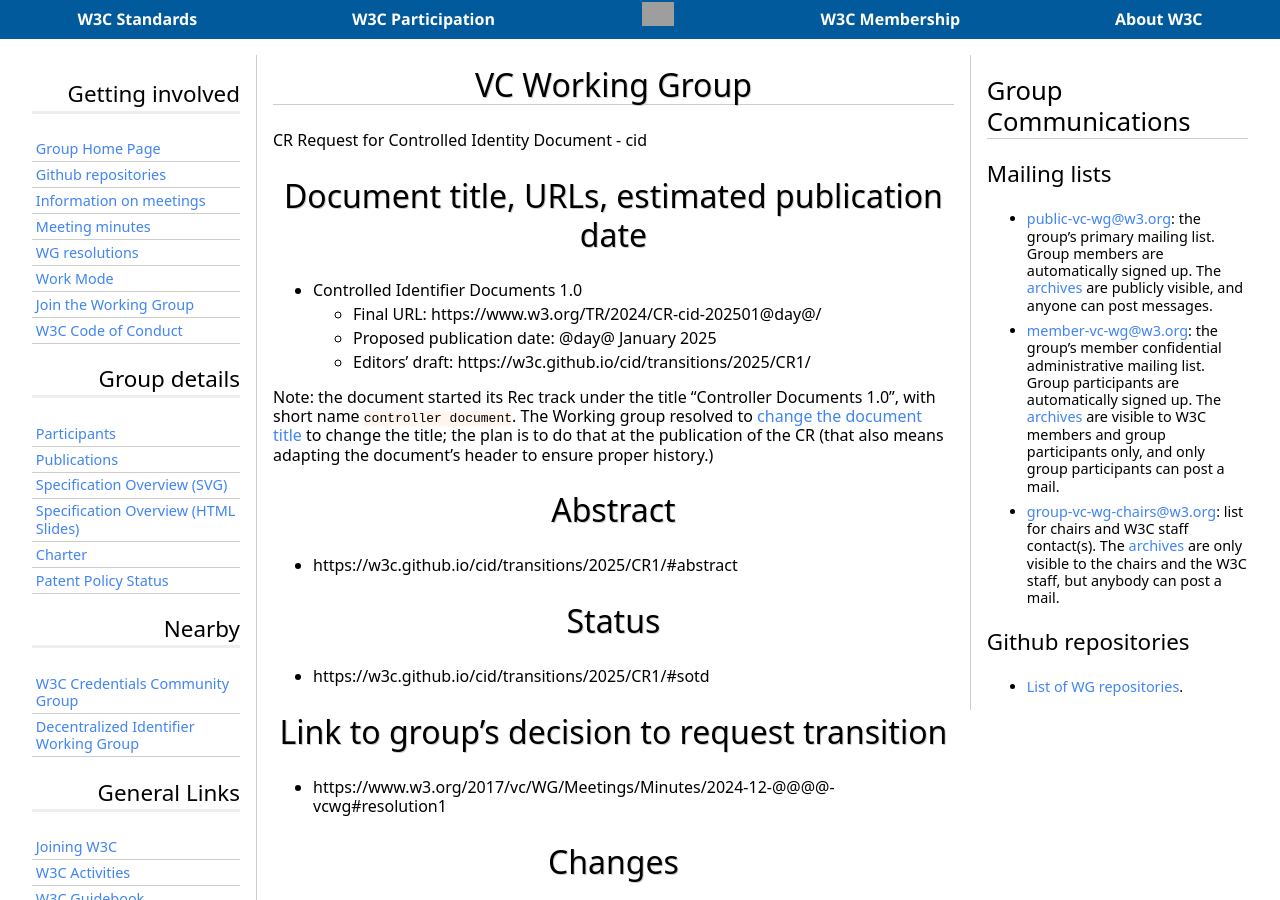
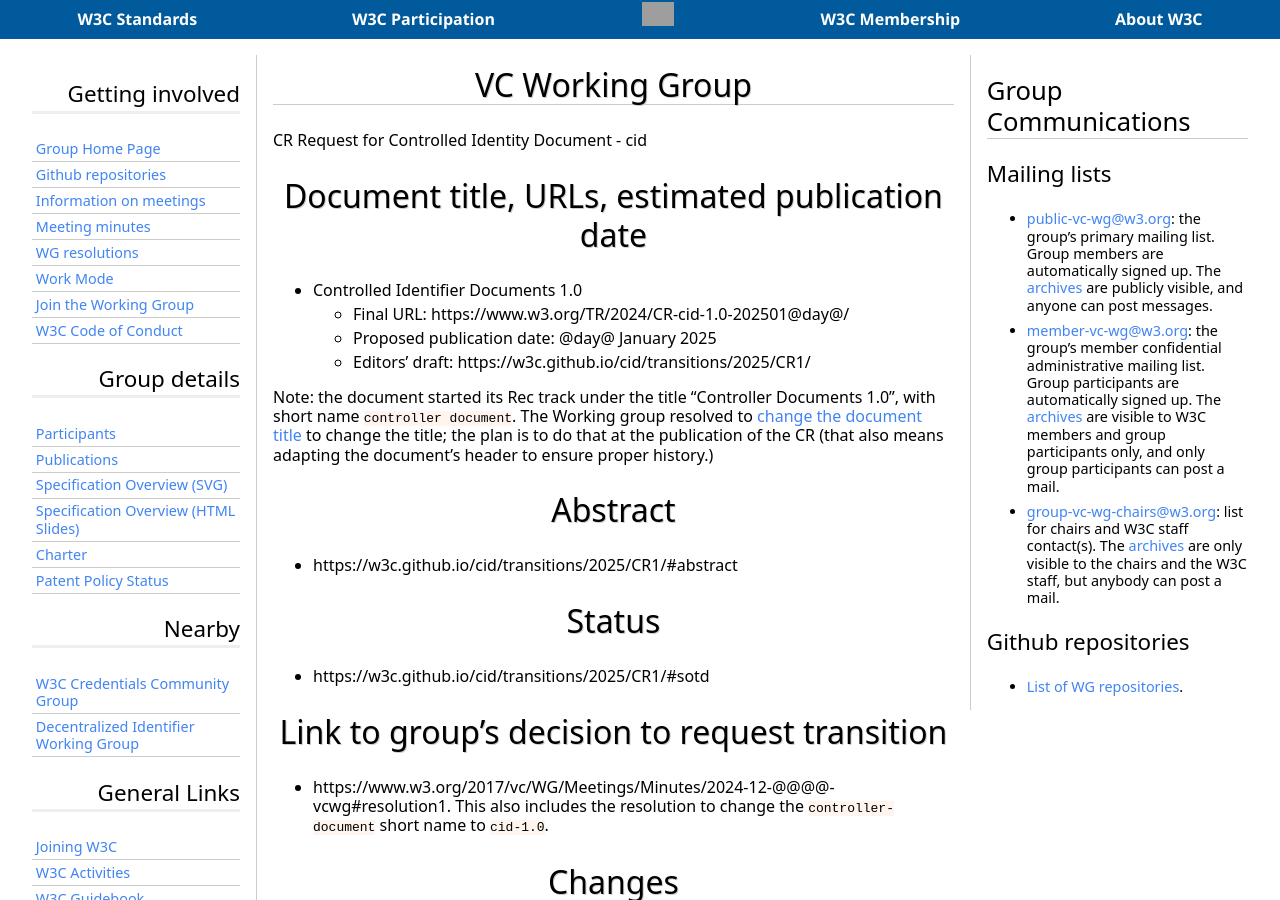
Before and after one commit to w3c/verifiable-credentials, a Jekyll site: the page built from admin/CR-cid-Dec-2024/Approval_request.md, in a window 1280 px wide and 900 px high. Built offline with Jekyll 4.4.1, drawn with Linux system fonts in a browser that asks for light colours; some web fonts are replaced; our own code applies the rules of GitHub Pages for plain Markdown files; grey boxes are pictures that could not be loaded.

Commit message:
cid->cid-1.0

```diff
--- a/admin/CR-cid-Dec-2024/Approval_request.md
+++ b/admin/CR-cid-Dec-2024/Approval_request.md
@@ -4,7 +4,7 @@
 # Document title, URLs, estimated publication date
 
 - Controlled Identifier Documents 1.0
-    - Final URL: https://www.w3.org/TR/2024/CR-cid-202501@day@/
+    - Final URL: https://www.w3.org/TR/2024/CR-cid-1.0-202501@day@/
     - Proposed publication date: @day@ January 2025
     - Editors' draft: https://w3c.github.io/cid/transitions/2025/CR1/
 
@@ -23,7 +23,8 @@
 
 # Link to group's decision to request transition
 
-- https://www.w3.org/2017/vc/WG/Meetings/Minutes/2024-12-@@@@-vcwg#resolution1
+- https://www.w3.org/2017/vc/WG/Meetings/Minutes/2024-12-@@@@-vcwg#resolution1. This also includes the
+resolution to change the `controller-document` short name to `cid-1.0`.
 
 # Changes
 
```
